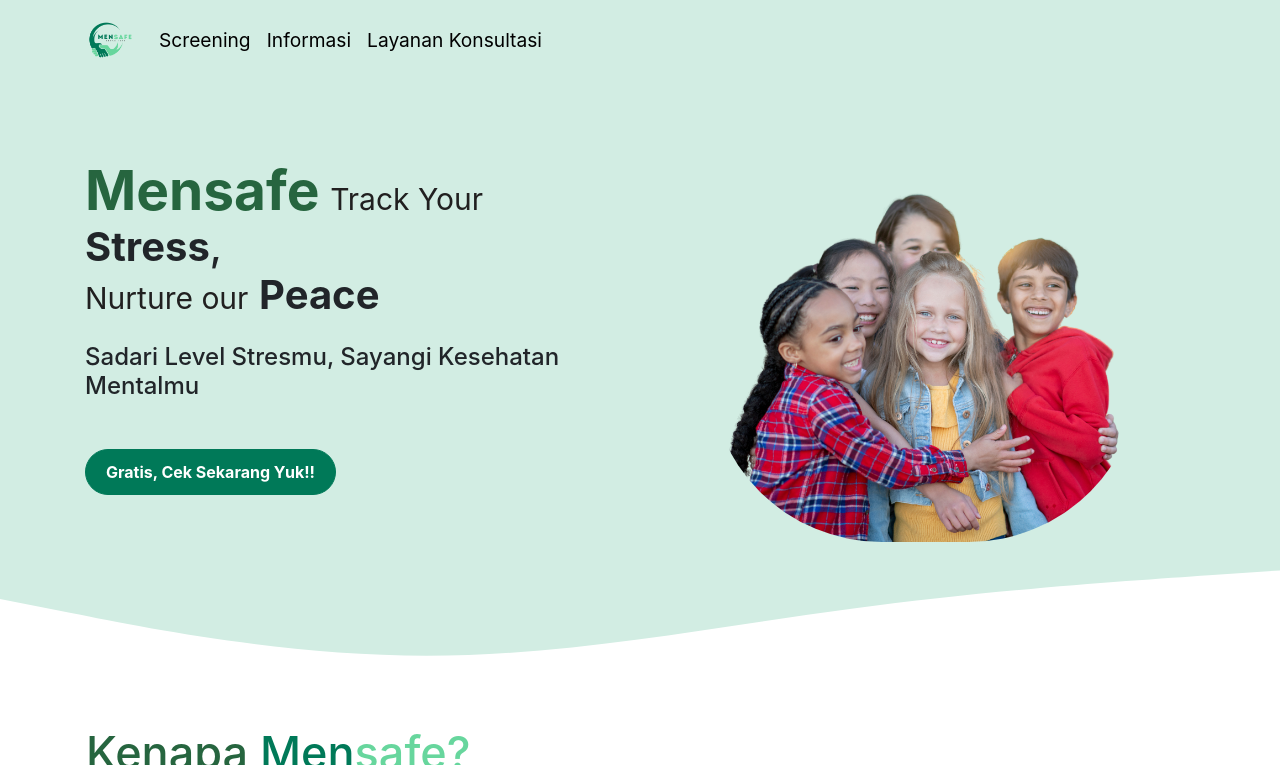
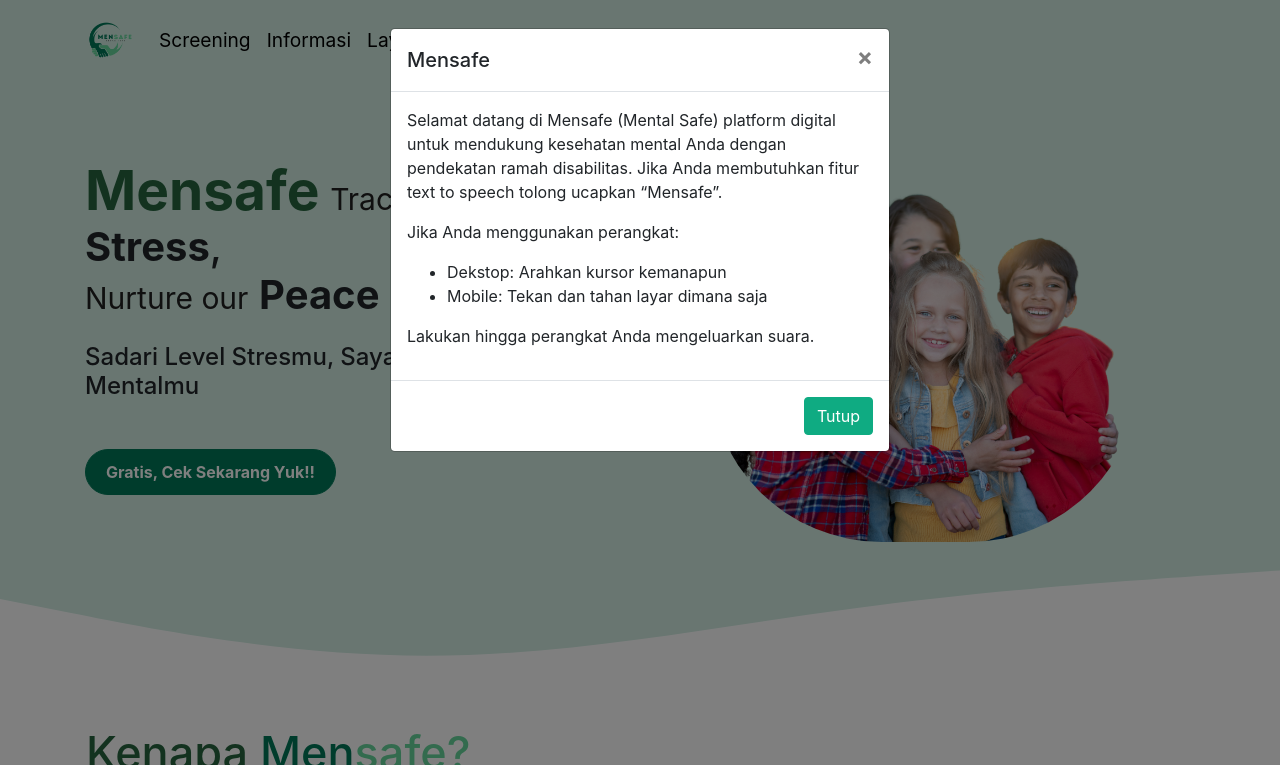
Before and after one commit to wendwin/Prediction-Mental-Health-Menggunakan-Model-Logistic-Regresi, a Flask app: page / in a window 1280 px wide. Shown: the top 765 px of the page. Run offline with Flask 3, Linux system fonts and the light colour scheme; data comes from the database, SQL or seed files in the repository; parts of the project's set-up code (start-up, migrations or seed data) failed here and were passed over; some libraries are stand-ins or nearby versions.

Commit message:
membuat modal tampilan awal

```diff
--- a/static/css/style.css
+++ b/static/css/style.css
@@ -67,6 +67,28 @@
     background-size: 70%;
     border-radius: 40%;
 }
+
+
+/* .modal .custom-modal-bg {
+    background: linear-gradient(to right bottom, #3BB795, #6be2c1);
+    background-color: #D2EDE3;
+    color: #ffffff;
+    box-shadow: 0px 0px 2px 2px #3BB795;
+} */
+
+/* .modal .custom-modal-bg {} */
+
+.modal .custom-modal-bg p {
+    font-size: 16px;
+}
+
+.modal .modal-footer button {
+    background-color: #0fab82;
+    border: 1px solid #0fab82;
+    color: #fff;
+    font-weight: semibold;
+}
+
 
 
 .info p {
@@ -283,6 +305,10 @@ footer {
     border: 1px solid #1aca9b;
 }
 
+
+
+
+
 /* .form input[type='number'] {
     max-width: 400px;
     border-radius: 10px;
--- a/static/js/script.js
+++ b/static/js/script.js
@@ -15,6 +15,15 @@
 //   });
 // });
 
+document.addEventListener("DOMContentLoaded", function () {
+  if (!localStorage.getItem("modalShown")) {
+    setTimeout(function () {
+      $("#exampleModal").modal("show");
+      localStorage.setItem("modalShown", "true");
+    }, 1000);
+  }
+});
+
 document.addEventListener("scroll", function () {
   const navbar = document.querySelector(".navbar-custom");
 
--- a/templates/base.html
+++ b/templates/base.html
@@ -26,9 +26,17 @@
     {% endblock %}
 
     <!-- Script js speach navigation dan speach recognations -->
-    <script src="{{ url_for('static', filename='js/speach_recognation.js') }}"></script>
-    <script src="{{ url_for('static', filename='js/speach.js') }}"></script>
+    <!-- <script src="{{ url_for('static', filename='js/speach_recognation.js') }}"></script>
+    <script src="{{ url_for('static', filename='js/speach.js') }}"></script> -->
     <!-- Link Bootstrap JS dan dependensinya -->
+
+
+    <footer class="text-white text-center py-3">
+        <div class="container">
+            <p class="mb-1">© 2024 Mensafe | TSDN. All Rights Reserved.</p>
+        </div>
+    </footer>
+
     <script src="{{ url_for('static', filename='js/script.js') }}"></script>
     <script src="https://code.jquery.com/jquery-3.5.1.slim.min.js"></script>
     <script src="https://cdn.jsdelivr.net/npm/bootstrap@4.5.2/dist/js/bootstrap.bundle.min.js"></script>
--- a/templates/component/navbar.html
+++ b/templates/component/navbar.html
@@ -1,7 +1,7 @@
 <nav class="navbar navbar-expand-lg navbar-custom fixed-top">
     <div class="container">
         <div class="nav-img">
-            <a class="navbar-brand" href="#">
+            <a class="navbar-brand" href="/">
                 <img src="{{ url_for('static', filename='img/logo.png') }}" alt="" width="50">
             </a>
         </div>
@@ -12,13 +12,13 @@
         <div class="collapse navbar-collapse" id="navbarNav">
             <ul class="navbar-nav">
                 <li class="nav-item">
-                    <a class="nav-link active" aria-current="page" href="#">Screening</a>
+                    <a class="nav-link active" aria-current="page" href="{{ url_for('screening') }}">Screening</a>
                 </li>
                 <li class="nav-item">
-                    <a class="nav-link" href="#">Informasi</a>
+                    <a class="nav-link" href="#info">Informasi</a>
                 </li>
                 <li class="nav-item">
-                    <a class="nav-link" href="#">Layanan Konsultasi</a>
+                    <a class="nav-link" href="#konsultasi">Layanan Konsultasi</a>
                 </li>
             </ul>
         </div>
--- a/templates/index.html
+++ b/templates/index.html
@@ -28,8 +28,42 @@
     </path>
 </svg>
 
+<!-- <button type="button" class="btn btn-primary" data-toggle="modal" data-target="#exampleModal">
+    Launch demo modal
+</button> -->
+<!-- Modal -->
+<div class="modal fade" id="exampleModal" tabindex="-1" aria-labelledby="exampleModalLabel" aria-hidden="true">
+    <div class="modal-dialog">
+        <div class="modal-content custom-modal-bg">
+            <div class="modal-header">
+                <h5 class="modal-title" id="exampleModalLabel">Mensafe</h5>
+                <button type="button" class="close" data-dismiss="modal" aria-label="Close">
+                    <span aria-hidden="true">&times;</span>
+                </button>
+            </div>
+            <div class="modal-body">
+                <p>Selamat datang di Mensafe (Mental Safe) platform digital untuk mendukung kesehatan mental Anda dengan
+                    pendekatan ramah disabilitas. Jika Anda membutuhkan fitur text to speech tolong ucapkan “Mensafe”.
+                </p>
+
+                <p>Jika Anda menggunakan perangkat:</p>
+                <ul>
+                    <li>Dekstop: Arahkan kursor kemanapun</li>
+                    <li>Mobile: Tekan dan tahan layar dimana saja</li>
+                </ul>
+                <p>Lakukan hingga perangkat Anda mengeluarkan suara.</p>
+            </div>
+            <div class="modal-footer">
+                <button type="button" class="btn btn-secondary" data-dismiss="modal">Tutup</button>
+            </div>
+        </div>
+    </div>
+</div>
+
+
+
 <div class="info">
-    <div class="container">
+    <div class="container" id="info">
         <div class="row mb-3  mb-md-0">
             <h1 class="mx-3"> <span class="satu">Kenapa</span> <span class="dua">Men</span><span
                     class="tiga">safe?</span></h1>
@@ -162,7 +196,7 @@
 
 
 
-<div class="konsultasi">
+<div class="konsultasi" id="konsultasi">
     <div class="container">
         <div class="row d-flex justify-content-center text-center mb-4 mx-3"> <!-- text-center untuk center teks -->
             <h3 class="text-center text-capitalize mb-3"><span>gratis! </span> konsultasi kesehatan mental hanya di
@@ -180,14 +214,6 @@
     </div>
 </div>
 
-
-<footer class="text-white text-center py-3">
-    <div class="container">
-        <p class="mb-1">© 2024 Mensafe | TDSN. All Rights Reserved.</p>
-    </div>
-</footer>
-
-
 </body>
 
 
```
Also changed, not shown: templates/screening.html (+0 -7 lines).
